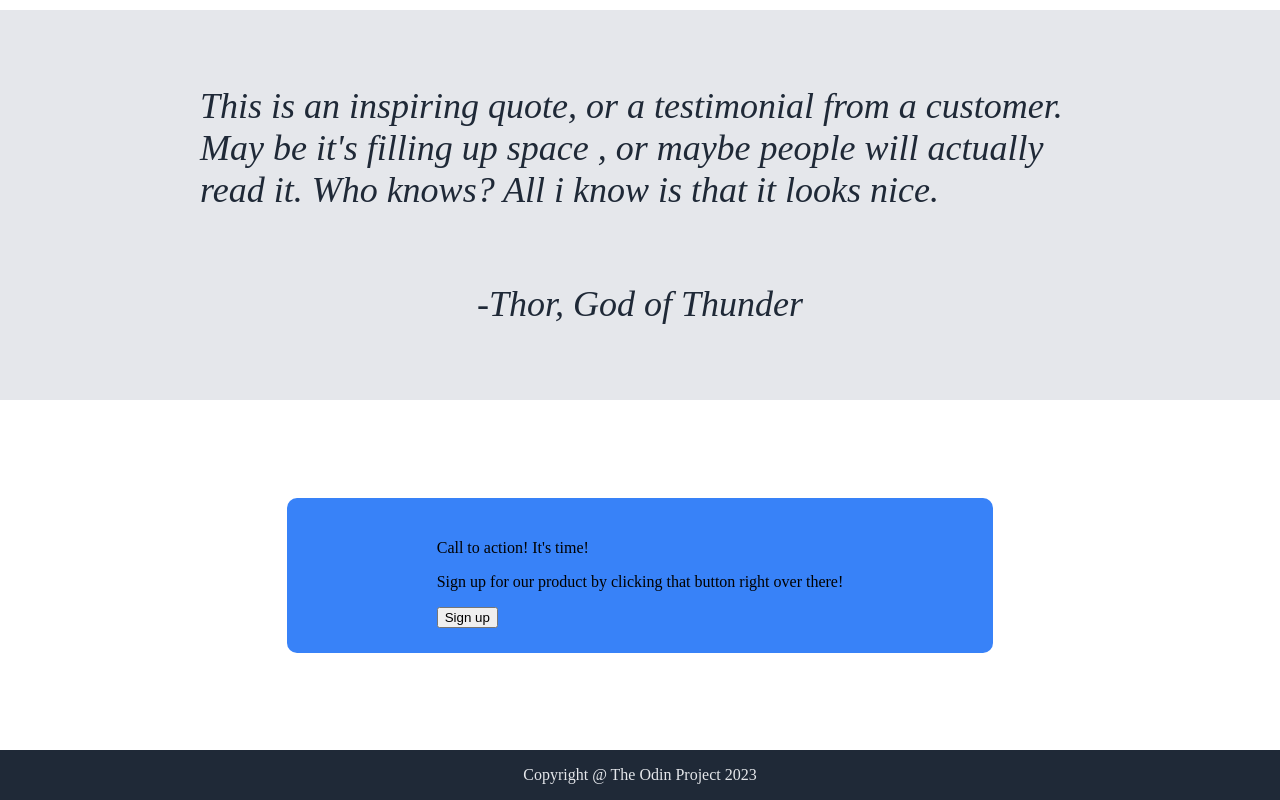
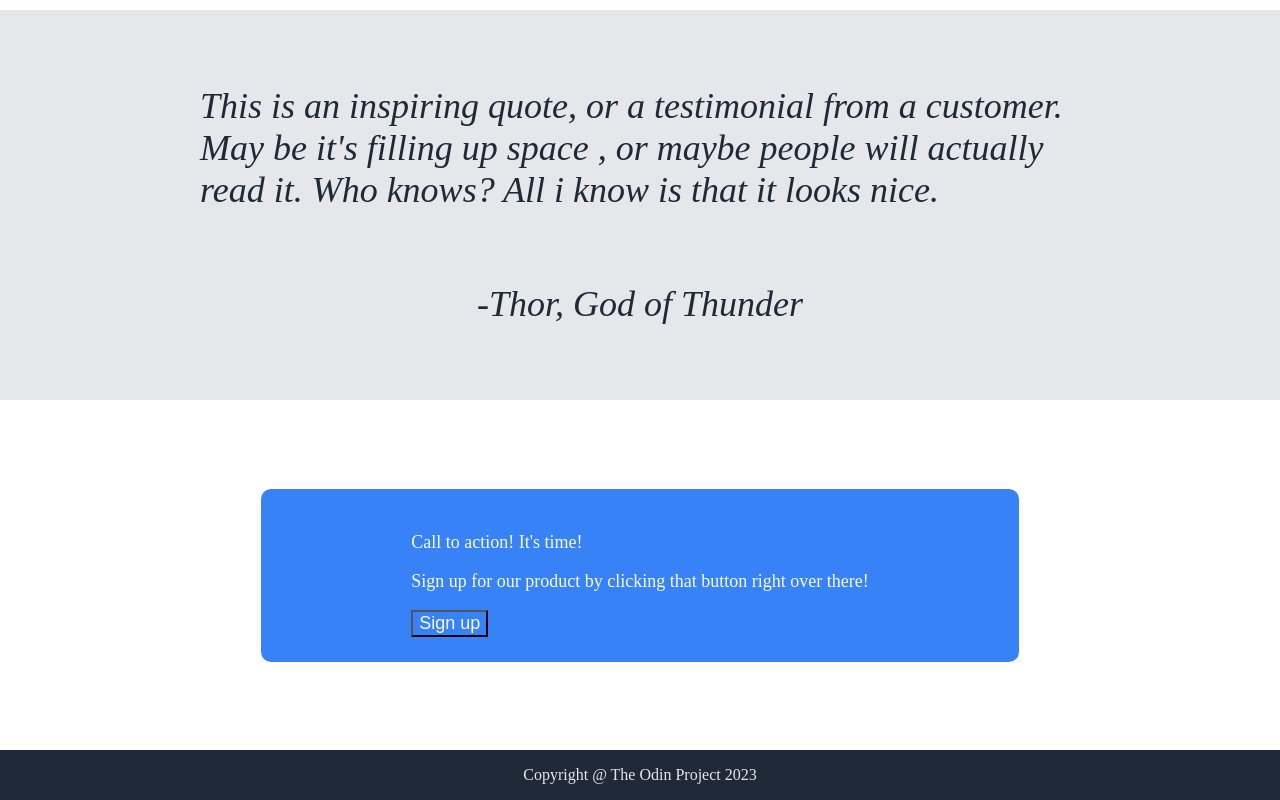
Before and after one commit to Yohannes90/odin-landing-page, a plain HTML site: page index.html in a window 1280 px wide. Shown: the part 840-1640 px from the top of the page. Drawn offline with Linux system fonts and the light colour scheme.

Commit message:
corrections for #call for action color and buttons in html file

```diff
--- a/index.html
+++ b/index.html
@@ -60,11 +60,11 @@
             <div class="content3 con">
                 <div class="call">
                     <div class="cont">
-                        <p>Call to action! It's time!</p>
-                        <p>Sign up for our product by clicking that button right over there!</p>
+                        <p class="wh">Call to action! It's time!</p>
+                        <p class="wh">Sign up for our product by clicking that button right over there!</p>
                     </div>
-                    <div class="sign_up">
-                        <button>Sign up</button>
+                    <div>
+                        <button class="sign_up wh w">Sign up</button>
                     </div>
                 </div>
             </div>
```
